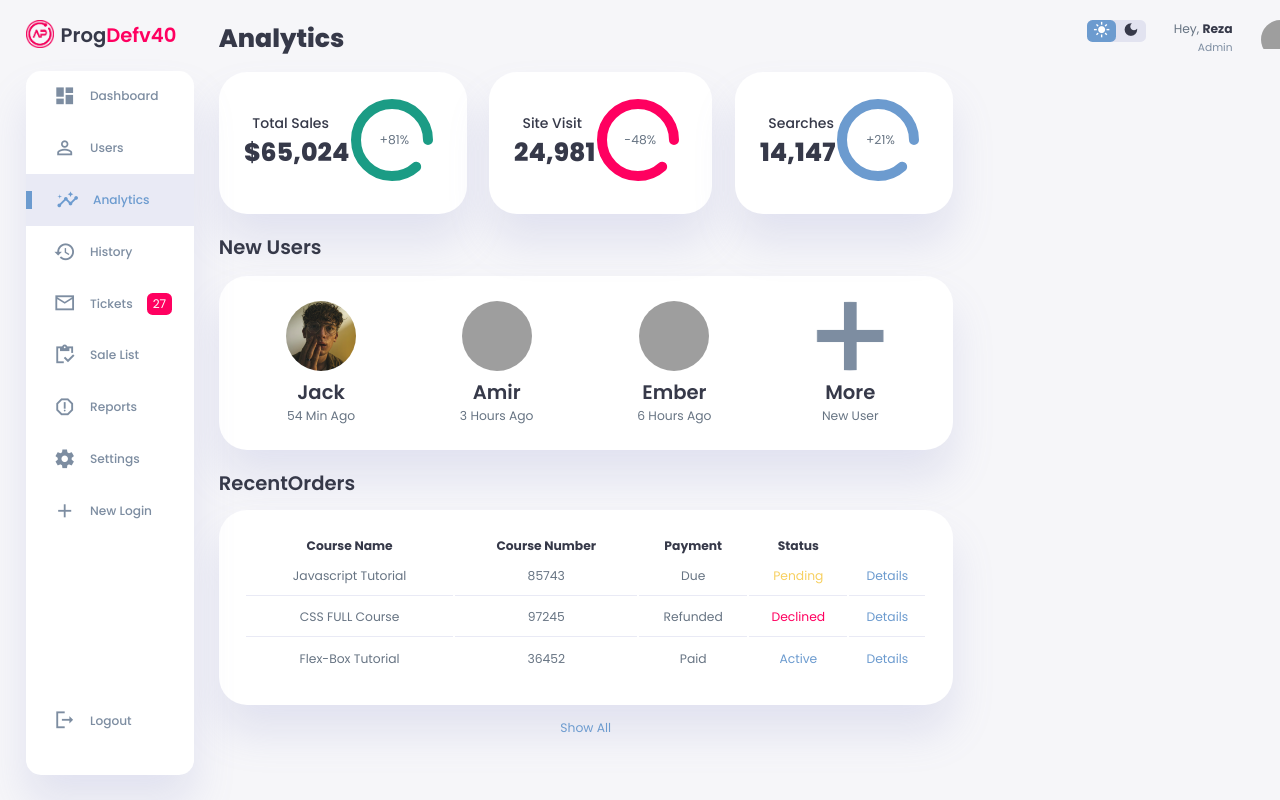
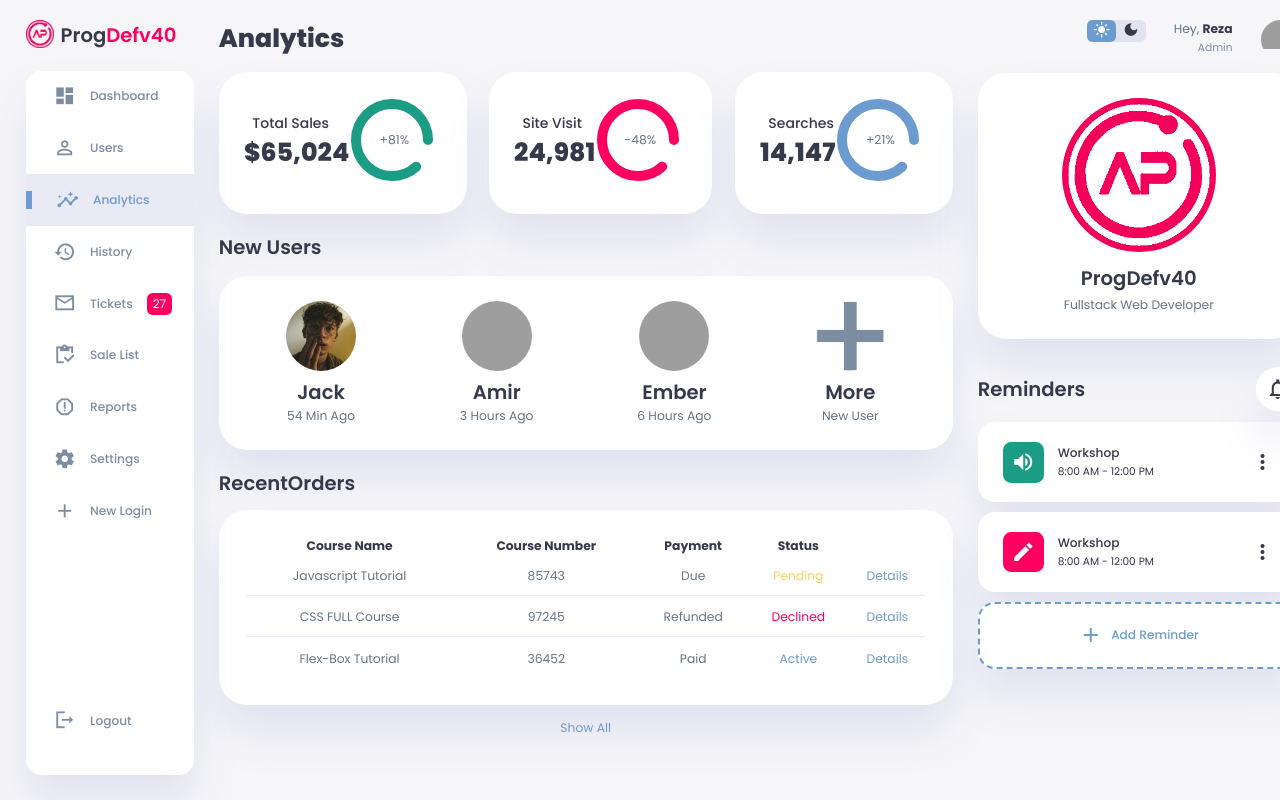
Before and after one commit to Defv40/Admin-Dashboard, a plain HTML site: page index.html in a window 1280 px wide. Drawn offline with Linux system fonts and the light colour scheme; grey boxes are pictures that could not be loaded.

Commit message:
Add: Reminders style

```diff
--- a/index.html
+++ b/index.html
@@ -219,6 +219,71 @@
                 </div>
             </div>
             <!-- End of nav  -->
+
+            <div class="user-profile">
+                <div class="logo"><img src="images/logo.png" alt="logo">
+                    <h2>ProgDefv40</h2>
+                    <p>Fullstack Web Developer</p>
+                </div>
+            </div>
+            <div class="reminders">
+                <div class="header">
+                    <h2>Reminders</h2>
+                    <span class="material-icons-sharp">
+                        notifications_none
+                    </span>
+                </div>
+
+                <div class="notification">
+                    <div class="icon">
+                        <span class="material-icons-sharp">
+                            volume_up
+                        </span>
+                    </div>
+                    <div class="content">
+                        <div class="info">
+                            <h3>Workshop</h3>
+                            <small class="text_muted">8:00 AM - 12:00 PM</small>
+                        </div>
+                        <span class="material-icons-sharp">
+                            more_vert
+                        </span>
+                    </div>
+                </div>
+
+
+
+                <div class="notification deactive">
+                    <div class="icon">
+                        <span class="material-icons-sharp">
+                            edit
+                        </span>
+                    </div>
+                    <div class="content">
+                        <div class="info">
+                            <h3>Workshop</h3>
+                            <small class="text_muted">8:00 AM - 12:00 PM</small>
+                        </div>
+                        <span class="material-icons-sharp">
+                            more_vert
+                        </span>
+                    </div>
+                </div>
+
+
+
+                <div class="notification add-reminder">
+                    <div>
+                        <span class="material-icons-sharp">
+                            add
+                        </span>
+                        <h3>Add Reminder</h3>
+                    </div>
+                </div>
+
+
+
+            </div>
         </div>
     </div>
     <script src="scripts/orders.js"></script>
--- a/styles/index.css
+++ b/styles/index.css
@@ -432,3 +432,108 @@ main .recent-orders a{
     border-radius: 50%;
     overflow: hidden;
 }
+
+.right-section .user-profile{
+    display: flex;
+    justify-content: center;
+    text-align: center;
+    margin-top: 1rem;
+    margin-top: 1rem;
+    background-color: var(--color-white);
+    padding: var(--card-padding);
+    border-radius: var(--card-broder-radius);
+    box-shadow: var(--box-shadow);
+    cursor: pointer;
+    transition: all .3s ease;
+}
+
+.right-section .user-profile:hover{
+    box-shadow: none;
+}
+
+.right-section .user-profile img{
+    width: 11rem;
+    height: auto;
+    margin-bottom: .8rem;
+    border-radius: 50%;
+}
+.right-section .user-profile h2{
+    margin-bottom: .2rem;
+}
+
+.right-section .reminders{
+    margin-top: 2rem;
+}
+
+.right-section .reminders .header{
+    display: flex;
+    align-items: center;
+    justify-content: space-between;
+    margin-bottom: .8rem;
+}
+
+.right-section .reminders .header span{
+    padding: 10px;
+    box-shadow: var(--box-shadow);
+    background-color: var(--color-white);
+    border-radius: 50%;
+}
+
+.right-section .reminders .notification{
+    background-color: var(--color-white);
+    display: flex;
+    align-items: center;
+    gap: 1rem;
+    margin-bottom: .7rem;
+    padding: 1.4rem var(--card-padding);
+    border-radius: var(--border-radius-2);
+    box-shadow: var(--box-shadow);
+    cursor: pointer;
+    transition: all .3s ease;
+}
+
+.right-section .reminders .notification:hover{
+    box-shadow: none;
+}
+
+.right-section .reminders .notification .content{
+    display: flex;
+    justify-content: space-between;
+    align-items: center;
+    margin: 0;
+    width: 100%;
+}
+
+.right-section .reminders .notification .icon{
+    padding: .6rem;
+    color: var(--color-white);
+    background-color: var(--color-success);
+    border-radius: 20%;
+  display: flex;
+}
+
+.right-section .reminders .notification.deactive .icon{
+    background-color: var(--color-danger);
+}
+
+.right-section .reminders .add-reminder{
+    background-color: var(--color-white);
+    border: 2px dashed var(--color-primary);
+    color: var(--color-primary);
+    display: flex;
+    align-items: center;
+    justify-content: center;
+    cursor: pointer;
+}
+
+.right-section .reminders .add-reminder:hover{
+    background-color: var(--color-primary);
+    color: white;
+
+}
+
+.right-section .reminders .add-reminder div{
+    display: flex;
+    align-items: center;
+    gap: 0.6rem;
+}
```
